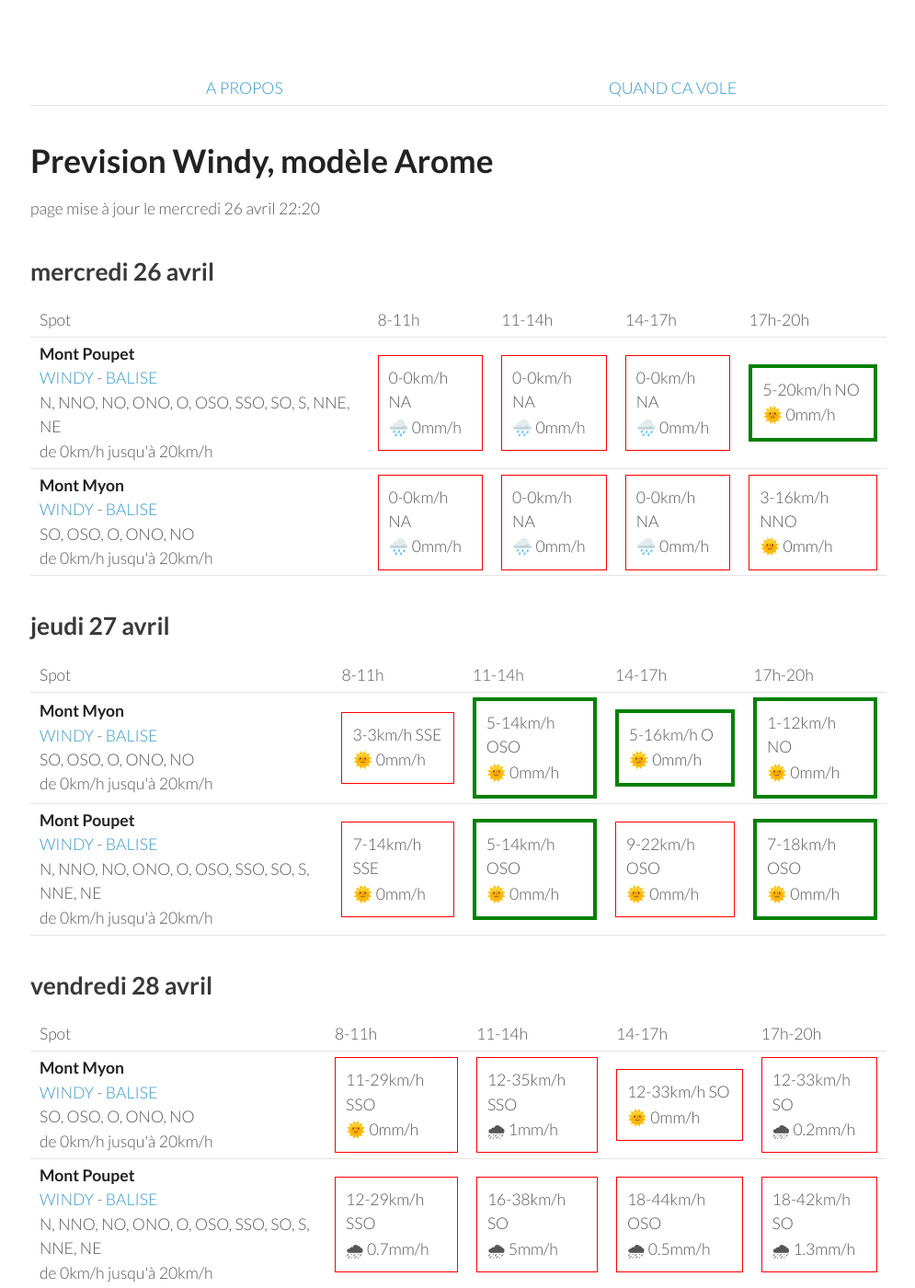
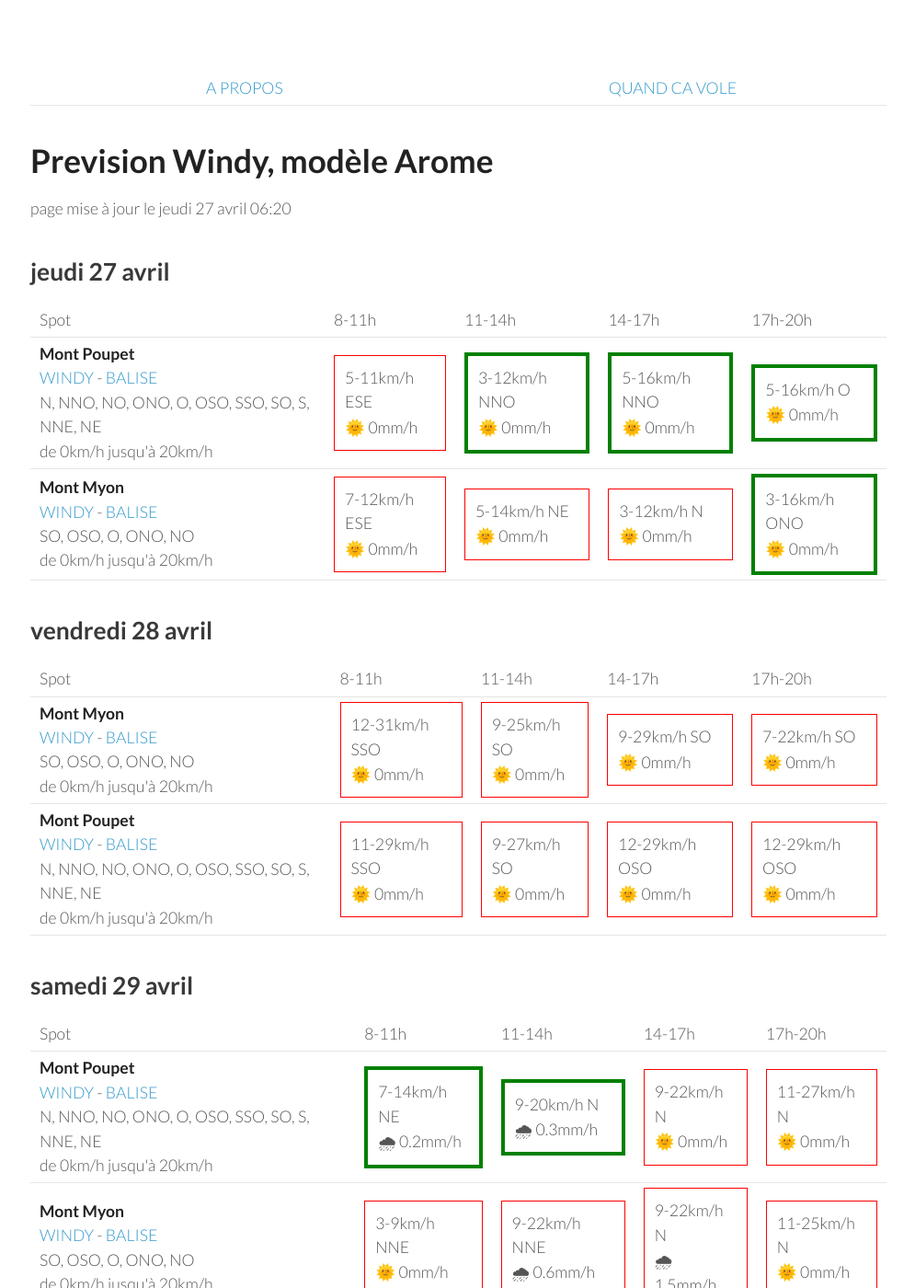
Before and after one commit to parapente-dans-le-nord/parapente-dans-le-nord.github.io, a Jekyll site: the page built from jura.markdown, in a window 1280 px wide and 1400 px high. Shown: the whole window at 92% size, without its empty margins (25-1020 px from the left). Built offline with Jekyll 4.4.1, drawn with Linux system fonts in a browser that asks for light colours; some of the changed text lies outside the part shown.

Commit message:
update index.markdown

```diff
--- a/jura.markdown
+++ b/jura.markdown
@@ -7,9 +7,9 @@ title:  "Tous les spots"
 {: .links}
 
 # Prevision Windy, modèle Arome
-page mise à jour le mercredi 26 avril 22:20
+page mise à jour le jeudi 27 avril 06:20
 
-## mercredi 26 avril
+## jeudi 27 avril
 
 {::nomarkdown}
 <table>
@@ -24,54 +24,20 @@ page mise à jour le mercredi 26 avril 22:20
 <tr>
         <td><strong>Mont Poupet</strong><br><a href="https://windy.com/46.970/5.876?46.541,5.876,8">WINDY</a> - <span class=""><a href="http://www.balisemeteo.com/balise.php?idBalise=92">BALISE</a> </span><br> <span class="vent-favorable">N, NNO, NO, ONO, O, OSO, SSO, SO, S, NNE, NE</span><br><span class="force-vent">de 0km/h jusqu'à 20km/h</span> </td>
 
-            <td><div class="not-flyable"><p>0-0km/h NA</p><p>🌧️ 0mm/h</p></div></td>
-            <td><div class="not-flyable"><p>0-0km/h NA</p><p>🌧️ 0mm/h</p></div></td>
-            <td><div class="not-flyable"><p>0-0km/h NA</p><p>🌧️ 0mm/h</p></div></td>
-            <td><div class="flyable"><p>5-20km/h NO</p><p>🌞 0mm/h</p></div></td>
+            <td><div class="not-flyable"><p>5-11km/h ESE</p><p>🌞 0mm/h</p></div></td>
+            <td><div class="flyable"><p>3-12km/h NNO</p><p>🌞 0mm/h</p></div></td>
+            <td><div class="flyable"><p>5-16km/h NNO</p><p>🌞 0mm/h</p></div></td>
+            <td><div class="flyable"><p>5-16km/h O</p><p>🌞 0mm/h</p></div></td>
+
 
     </tr>
 <tr>
         <td><strong>Mont Myon</strong><br><a href="https://windy.com/46.331/5.397?45.898,5.394,8,m:eWoagj8">WINDY</a> - <span class=""><a href="http://www.balisemeteo.com/balise.php?idBalise=70">BALISE</a> </span><br> <span class="vent-favorable">SO, OSO, O, ONO, NO</span><br><span class="force-vent">de 0km/h jusqu'à 20km/h</span> </td>
 
-            <td><div class="not-flyable"><p>0-0km/h NA</p><p>🌧️ 0mm/h</p></div></td>
-            <td><div class="not-flyable"><p>0-0km/h NA</p><p>🌧️ 0mm/h</p></div></td>
-            <td><div class="not-flyable"><p>0-0km/h NA</p><p>🌧️ 0mm/h</p></div></td>
-            <td><div class="not-flyable"><p>3-16km/h NNO</p><p>🌞 0mm/h</p></div></td>
-
-    </tr>
-
-</tbody>
-</table>
-{:/}
-## jeudi 27 avril
-
-{::nomarkdown}
-<table>
-  <tbody>
-    <tr>
-      <td>Spot</td>
-      <td>8-11h</td>
-      <td>11-14h</td>
-      <td>14-17h</td>
-      <td>17h-20h</td>
-    </tr>
-<tr>
-        <td><strong>Mont Myon</strong><br><a href="https://windy.com/46.331/5.397?45.898,5.394,8,m:eWoagj8">WINDY</a> - <span class=""><a href="http://www.balisemeteo.com/balise.php?idBalise=70">BALISE</a> </span><br> <span class="vent-favorable">SO, OSO, O, ONO, NO</span><br><span class="force-vent">de 0km/h jusqu'à 20km/h</span> </td>
-
-            <td><div class="not-flyable"><p>3-3km/h SSE</p><p>🌞 0mm/h</p></div></td>
-            <td><div class="flyable"><p>5-14km/h OSO</p><p>🌞 0mm/h</p></div></td>
-            <td><div class="flyable"><p>5-16km/h O</p><p>🌞 0mm/h</p></div></td>
-            <td><div class="flyable"><p>1-12km/h NO</p><p>🌞 0mm/h</p></div></td>
-
-
-    </tr>
-<tr>
-        <td><strong>Mont Poupet</strong><br><a href="https://windy.com/46.970/5.876?46.541,5.876,8">WINDY</a> - <span class=""><a href="http://www.balisemeteo.com/balise.php?idBalise=92">BALISE</a> </span><br> <span class="vent-favorable">N, NNO, NO, ONO, O, OSO, SSO, SO, S, NNE, NE</span><br><span class="force-vent">de 0km/h jusqu'à 20km/h</span> </td>
-
-            <td><div class="not-flyable"><p>7-14km/h SSE</p><p>🌞 0mm/h</p></div></td>
-            <td><div class="flyable"><p>5-14km/h OSO</p><p>🌞 0mm/h</p></div></td>
-            <td><div class="not-flyable"><p>9-22km/h OSO</p><p>🌞 0mm/h</p></div></td>
-            <td><div class="flyable"><p>7-18km/h OSO</p><p>🌞 0mm/h</p></div></td>
+            <td><div class="not-flyable"><p>7-12km/h ESE</p><p>🌞 0mm/h</p></div></td>
+            <td><div class="not-flyable"><p>5-14km/h NE</p><p>🌞 0mm/h</p></div></td>
+            <td><div class="not-flyable"><p>3-12km/h N</p><p>🌞 0mm/h</p></div></td>
+            <td><div class="flyable"><p>3-16km/h ONO</p><p>🌞 0mm/h</p></div></td>
 
 
     </tr>
@@ -94,20 +60,20 @@ page mise à jour le mercredi 26 avril 22:20
 <tr>
         <td><strong>Mont Myon</strong><br><a href="https://windy.com/46.331/5.397?45.898,5.394,8,m:eWoagj8">WINDY</a> - <span class=""><a href="http://www.balisemeteo.com/balise.php?idBalise=70">BALISE</a> </span><br> <span class="vent-favorable">SO, OSO, O, ONO, NO</span><br><span class="force-vent">de 0km/h jusqu'à 20km/h</span> </td>
 
-            <td><div class="not-flyable"><p>11-29km/h SSO</p><p>🌞 0mm/h</p></div></td>
-            <td><div class="not-flyable"><p>12-35km/h SSO</p><p>🌧 1mm/h</p></div></td>
-            <td><div class="not-flyable"><p>12-33km/h SO</p><p>🌞 0mm/h</p></div></td>
-            <td><div class="not-flyable"><p>12-33km/h SO</p><p>🌧 0.2mm/h</p></div></td>
+            <td><div class="not-flyable"><p>12-31km/h SSO</p><p>🌞 0mm/h</p></div></td>
+            <td><div class="not-flyable"><p>9-25km/h SO</p><p>🌞 0mm/h</p></div></td>
+            <td><div class="not-flyable"><p>9-29km/h SO</p><p>🌞 0mm/h</p></div></td>
+            <td><div class="not-flyable"><p>7-22km/h SO</p><p>🌞 0mm/h</p></div></td>
 
 
     </tr>
 <tr>
         <td><strong>Mont Poupet</strong><br><a href="https://windy.com/46.970/5.876?46.541,5.876,8">WINDY</a> - <span class=""><a href="http://www.balisemeteo.com/balise.php?idBalise=92">BALISE</a> </span><br> <span class="vent-favorable">N, NNO, NO, ONO, O, OSO, SSO, SO, S, NNE, NE</span><br><span class="force-vent">de 0km/h jusqu'à 20km/h</span> </td>
 
-            <td><div class="not-flyable"><p>12-29km/h SSO</p><p>🌧 0.7mm/h</p></div></td>
-            <td><div class="not-flyable"><p>16-38km/h SO</p><p>🌧 5mm/h</p></div></td>
-            <td><div class="not-flyable"><p>18-44km/h OSO</p><p>🌧 0.5mm/h</p></div></td>
-            <td><div class="not-flyable"><p>18-42km/h SO</p><p>🌧 1.3mm/h</p></div></td>
+            <td><div class="not-flyable"><p>11-29km/h SSO</p><p>🌞 0mm/h</p></div></td>
+            <td><div class="not-flyable"><p>9-27km/h SO</p><p>🌞 0mm/h</p></div></td>
+            <td><div class="not-flyable"><p>12-29km/h OSO</p><p>🌞 0mm/h</p></div></td>
+            <td><div class="not-flyable"><p>12-29km/h OSO</p><p>🌞 0mm/h</p></div></td>
 
 
     </tr>
@@ -130,20 +96,20 @@ page mise à jour le mercredi 26 avril 22:20
 <tr>
         <td><strong>Mont Poupet</strong><br><a href="https://windy.com/46.970/5.876?46.541,5.876,8">WINDY</a> - <span class=""><a href="http://www.balisemeteo.com/balise.php?idBalise=92">BALISE</a> </span><br> <span class="vent-favorable">N, NNO, NO, ONO, O, OSO, SSO, SO, S, NNE, NE</span><br><span class="force-vent">de 0km/h jusqu'à 20km/h</span> </td>
 
-            <td><div class="flyable"><p>7-14km/h NE</p><p>🌞 0mm/h</p></div></td>
-            <td><div class="not-flyable"><p>11-24km/h NNE</p><p>🌞 0mm/h</p></div></td>
-            <td><div class="not-flyable"><p>11-29km/h N</p><p>🌞 0mm/h</p></div></td>
-            <td><div class="not-flyable"><p>12-29km/h N</p><p>🌞 0mm/h</p></div></td>
+            <td><div class="flyable"><p>7-14km/h NE</p><p>🌧 0.2mm/h</p></div></td>
+            <td><div class="flyable"><p>9-20km/h N</p><p>🌧 0.3mm/h</p></div></td>
+            <td><div class="not-flyable"><p>9-22km/h N</p><p>🌞 0mm/h</p></div></td>
+            <td><div class="not-flyable"><p>11-27km/h N</p><p>🌞 0mm/h</p></div></td>
 
 
     </tr>
 <tr>
         <td><strong>Mont Myon</strong><br><a href="https://windy.com/46.331/5.397?45.898,5.394,8,m:eWoagj8">WINDY</a> - <span class=""><a href="http://www.balisemeteo.com/balise.php?idBalise=70">BALISE</a> </span><br> <span class="vent-favorable">SO, OSO, O, ONO, NO</span><br><span class="force-vent">de 0km/h jusqu'à 20km/h</span> </td>
 
-            <td><div class="not-flyable"><p>5-12km/h NNE</p><p>🌞 0mm/h</p></div></td>
-            <td><div class="not-flyable"><p>11-24km/h N</p><p>🌞 0mm/h</p></div></td>
-            <td><div class="not-flyable"><p>11-27km/h N</p><p>🌞 0mm/h</p></div></td>
-            <td><div class="not-flyable"><p>12-27km/h N</p><p>🌞 0mm/h</p></div></td>
+            <td><div class="not-flyable"><p>3-9km/h NNE</p><p>🌞 0mm/h</p></div></td>
+            <td><div class="not-flyable"><p>9-22km/h NNE</p><p>🌧 0.6mm/h</p></div></td>
+            <td><div class="not-flyable"><p>9-22km/h N</p><p>🌧 1.5mm/h</p></div></td>
+            <td><div class="not-flyable"><p>11-25km/h N</p><p>🌞 0mm/h</p></div></td>
 
 
     </tr>
@@ -166,8 +132,8 @@ page mise à jour le mercredi 26 avril 22:20
 <tr>
         <td><strong>Mont Myon</strong><br><a href="https://windy.com/46.331/5.397?45.898,5.394,8,m:eWoagj8">WINDY</a> - <span class=""><a href="http://www.balisemeteo.com/balise.php?idBalise=70">BALISE</a> </span><br> <span class="vent-favorable">SO, OSO, O, ONO, NO</span><br><span class="force-vent">de 0km/h jusqu'à 20km/h</span> </td>
 
-            <td><div class="not-flyable"><p>3-11km/h NNO</p><p>🌞 0mm/h</p></div></td>
-            <td><div class="flyable"><p>5-18km/h ONO</p><p>🌞 0mm/h</p></div></td>
+            <td><div class="flyable"><p>3-12km/h NO</p><p>🌞 0mm/h</p></div></td>
+            <td><div class="flyable"><p>5-18km/h NO</p><p>🌞 0mm/h</p></div></td>
             <td><div class="not-flyable"><p>7-22km/h NNO</p><p>🌞 0mm/h</p></div></td>
             <td><div class="not-flyable"><p>14-31km/h NNO</p><p>🌞 0mm/h</p></div></td>
 
@@ -176,8 +142,8 @@ page mise à jour le mercredi 26 avril 22:20
 <tr>
         <td><strong>Mont Poupet</strong><br><a href="https://windy.com/46.970/5.876?46.541,5.876,8">WINDY</a> - <span class=""><a href="http://www.balisemeteo.com/balise.php?idBalise=92">BALISE</a> </span><br> <span class="vent-favorable">N, NNO, NO, ONO, O, OSO, SSO, SO, S, NNE, NE</span><br><span class="force-vent">de 0km/h jusqu'à 20km/h</span> </td>
 
-            <td><div class="not-flyable"><p>7-18km/h ENE</p><p>🌞 0mm/h</p></div></td>
-            <td><div class="not-flyable"><p>9-25km/h N</p><p>🌞 0mm/h</p></div></td>
+            <td><div class="not-flyable"><p>7-20km/h ENE</p><p>🌞 0mm/h</p></div></td>
+            <td><div class="not-flyable"><p>9-25km/h NNE</p><p>🌞 0mm/h</p></div></td>
             <td><div class="not-flyable"><p>14-33km/h N</p><p>🌞 0mm/h</p></div></td>
             <td><div class="not-flyable"><p>12-35km/h NNE</p><p>🌞 0mm/h</p></div></td>
 
```
